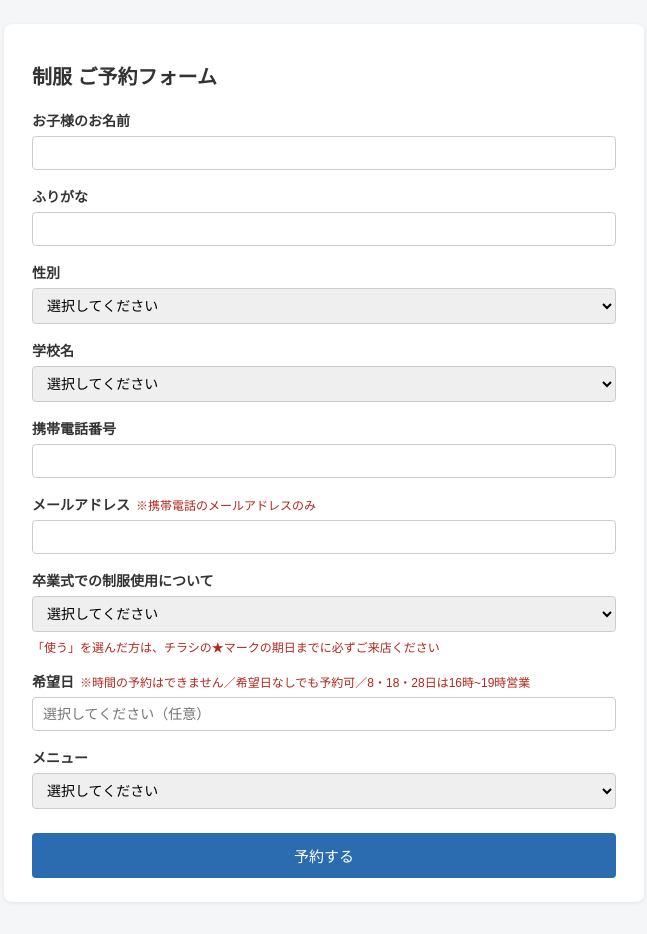
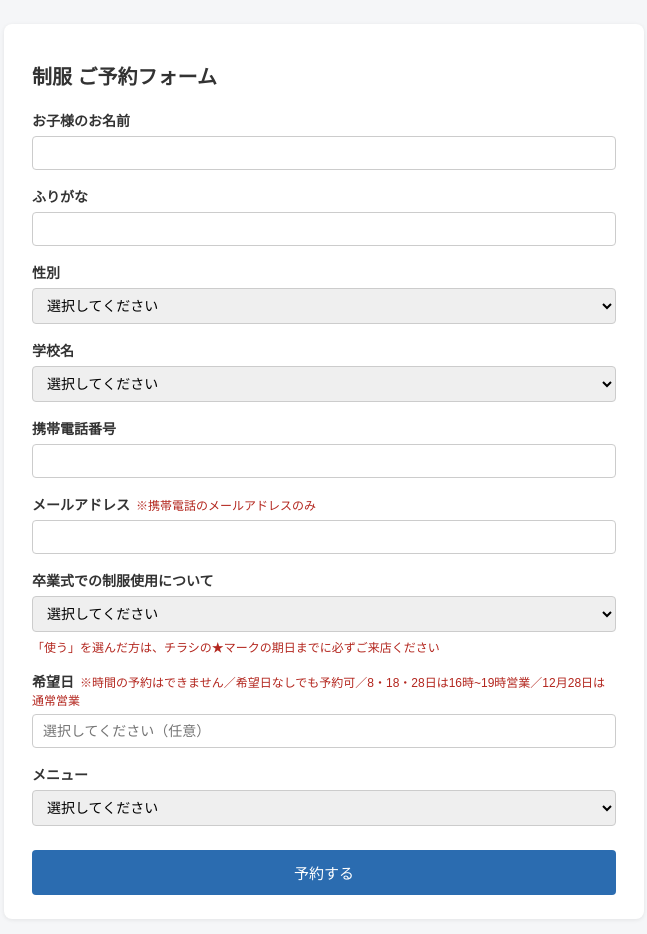
Before and after one commit to stegra-ui/-, a plain HTML site: page index.html in a window 1280 px wide. Shown: the whole page, without its empty margins (316-963 px from the left). Drawn offline with Linux system fonts and the light colour scheme.

Commit message:
Add files via upload

```diff
--- a/index.html
+++ b/index.html
@@ -262,7 +262,7 @@ function renderCustomerForm() {
         </select>
         <div class="note graduation-note">「使う」を選んだ方は、チラシの★マークの期日までに必ずご来店ください</div>
 
-        <label for="dateDisplay">希望日<span class="note">※時間の予約はできません／希望日なしでも予約可／8・18・28日は16時~19時営業</span></label>
+        <label for="dateDisplay">希望日<span class="note">※時間の予約はできません／希望日なしでも予約可／8・18・28日は16時~19時営業／12月28日は通常営業</span></label>
         <div class="date-field-wrapper">
           <input type="text" id="dateDisplay" readonly placeholder="選択してください（任意）">
           <input type="hidden" id="date">
```
